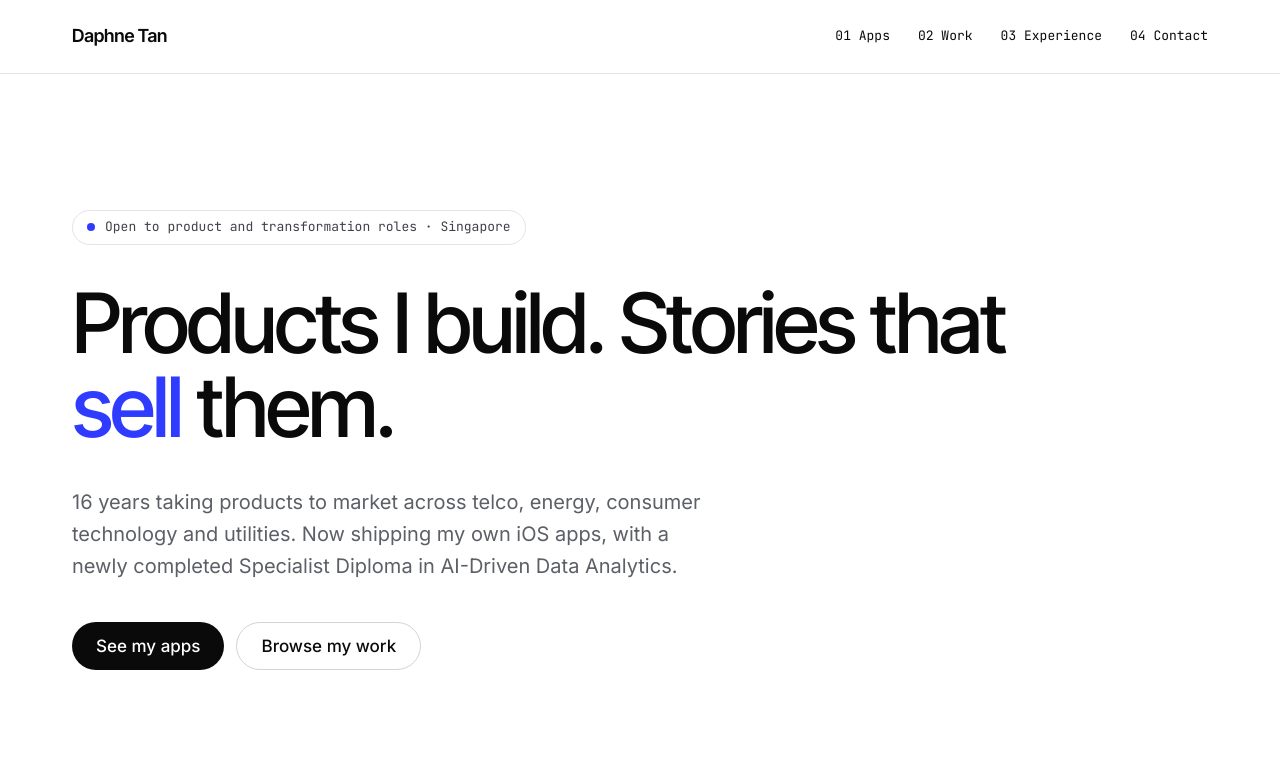
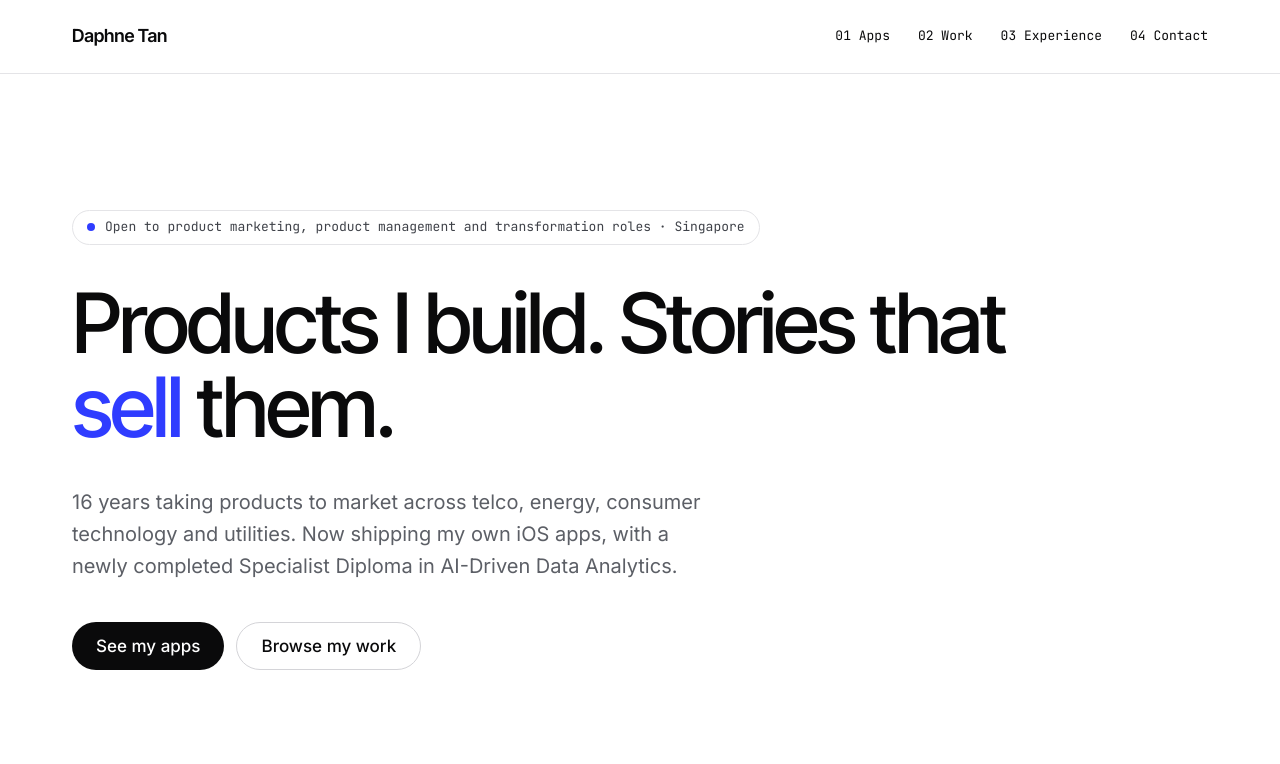
Before and after one commit to daphnetanlm/Portfolio, a plain HTML site: page index.html in a window 1280 px wide. Shown: the top 764 px of the page. Drawn offline with Linux system fonts and the light colour scheme.

Commit message:
Update availability label: product marketing, product management and transformation roles

```diff
--- a/index.html
+++ b/index.html
@@ -33,7 +33,7 @@ a{color:#2F3CFF}a:hover{color:#1C26C4}
 </header>
 
 <section id="top" style="max-width: 1200px; margin: 0 auto; padding: 136px 32px 96px; display: flex; flex-direction: column; gap: 36px">
-<p style="margin: 0; display: inline-flex; align-self: flex-start; align-items: center; gap: 10px; padding: 6px 14px; border: 1px solid #E4E4E7; border-radius: 999px; font-family: 'JetBrains Mono', monospace; font-size: 13px; color: #3F4249"><span aria-hidden="true" style="width: 8px; height: 8px; border-radius: 50%; background: #2F3CFF"></span>Open to product and transformation roles · Singapore</p>
+<p style="margin: 0; display: inline-flex; align-self: flex-start; align-items: center; gap: 10px; padding: 6px 14px; border: 1px solid #E4E4E7; border-radius: 999px; font-family: 'JetBrains Mono', monospace; font-size: 13px; color: #3F4249"><span aria-hidden="true" style="width: 8px; height: 8px; border-radius: 50%; background: #2F3CFF"></span>Open to product marketing, product management and transformation roles · Singapore</p>
 <h1 style="margin: 0; max-width: 1000px; font-family: 'Inter Tight', sans-serif; font-weight: 500; font-size: clamp(2.75rem, 6.5vw, 5.5rem); line-height: 1.02; letter-spacing: -0.035em">Products I build. Stories that <span style="color: #2F3CFF">sell</span> them.</h1>
 <p style="margin: 0; max-width: 640px; font-size: 20px; color: #5C5F66">16 years taking products to market across telco, energy, consumer technology and utilities. Now shipping my own iOS apps, with a newly completed Specialist Diploma in AI-Driven Data Analytics.</p>
 <div style="display: flex; flex-wrap: wrap; gap: 12px; padding-top: 4px">
```
